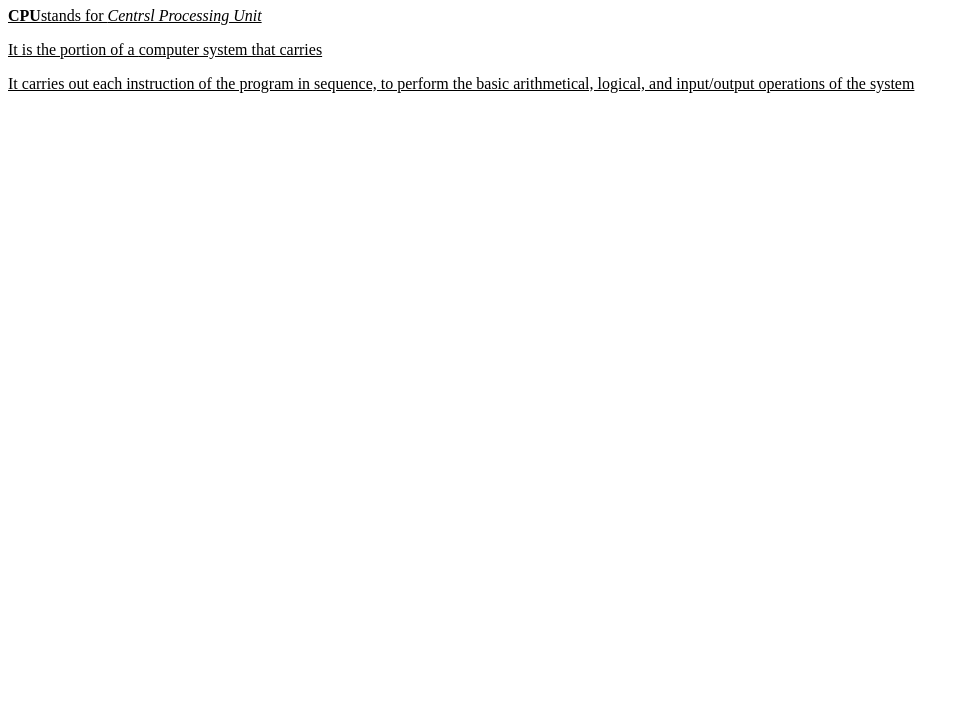
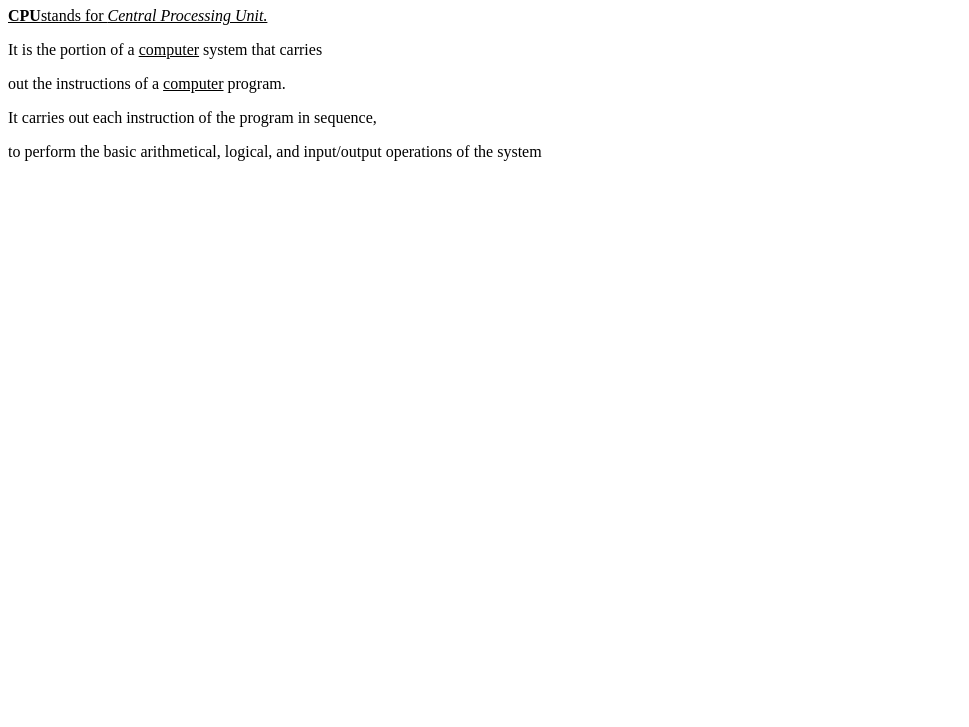
Before and after one commit to iamneo-production/beebabbabeadaeccdfffebaeceaec, a plain HTML site: page public/index.html in a window 1280 px wide. Shown: the part 73-800 px from the top of the page, without its empty margins (0-969 px from the left). Drawn offline with Linux system fonts and the light colour scheme.

Commit message:
Backup Commit

```diff
--- a/public/index.html
+++ b/public/index.html
@@ -5,9 +5,11 @@
     </head>
     <body>
         <h1><b>CPU</b></h1>
-    <p><u><b>CPU</b>stands for <i>Centrsl Processing Unit</i></p>
+      <p><u><b>CPU</b>stands for <i>Central Processing Unit.</i></u></p>
             <p>It is the portion of a <u>computer</u> system that carries</p>
-        <p>It carries out each instruction of the program in sequence, to perform the basic arithmetical, logical, and input/output operations of the system</p>
+            <p>out the instructions of a <u>computer</u> program.</p>
+            <p>It carries out each instruction of the program in sequence, </p>
+            <p>to perform the basic arithmetical, logical, and input/output operations of the system</p>
 
     </body>
     </html>
```
Lines whose indentation alone changed are shown as unchanged.
